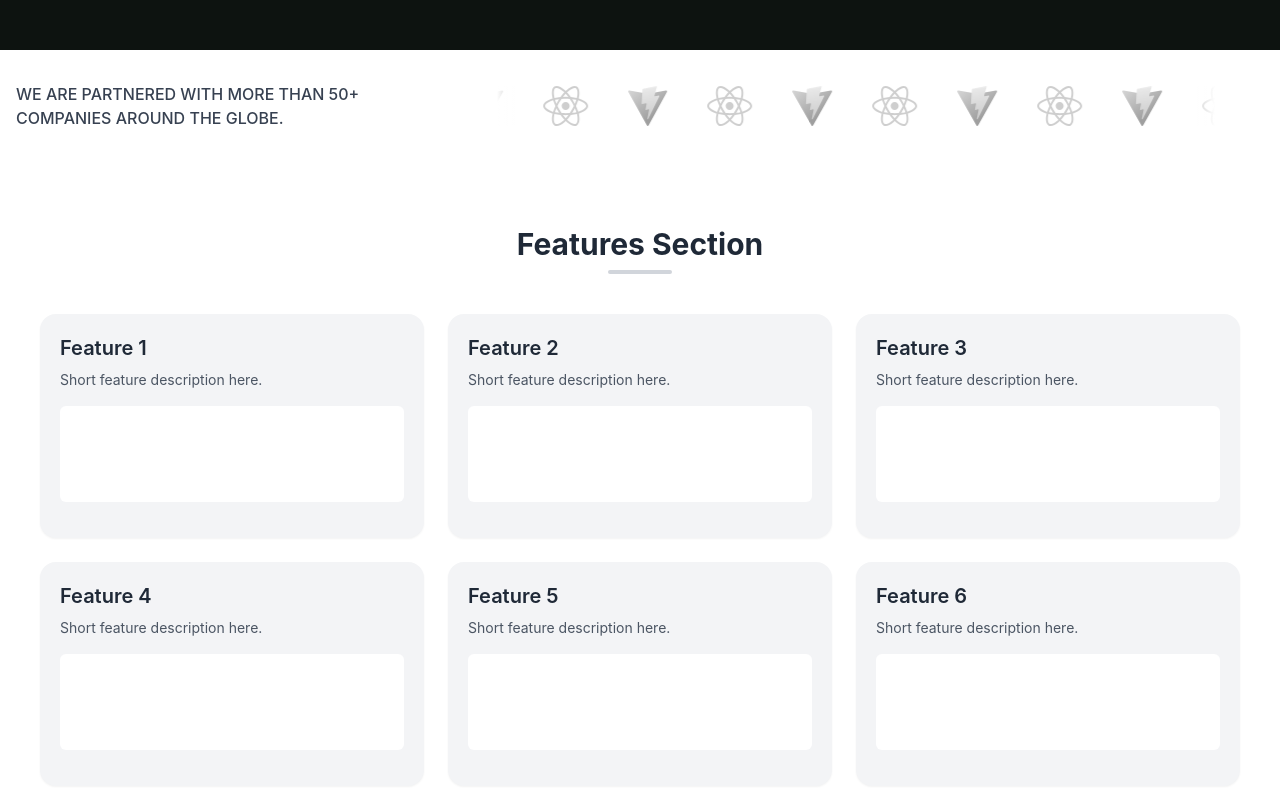
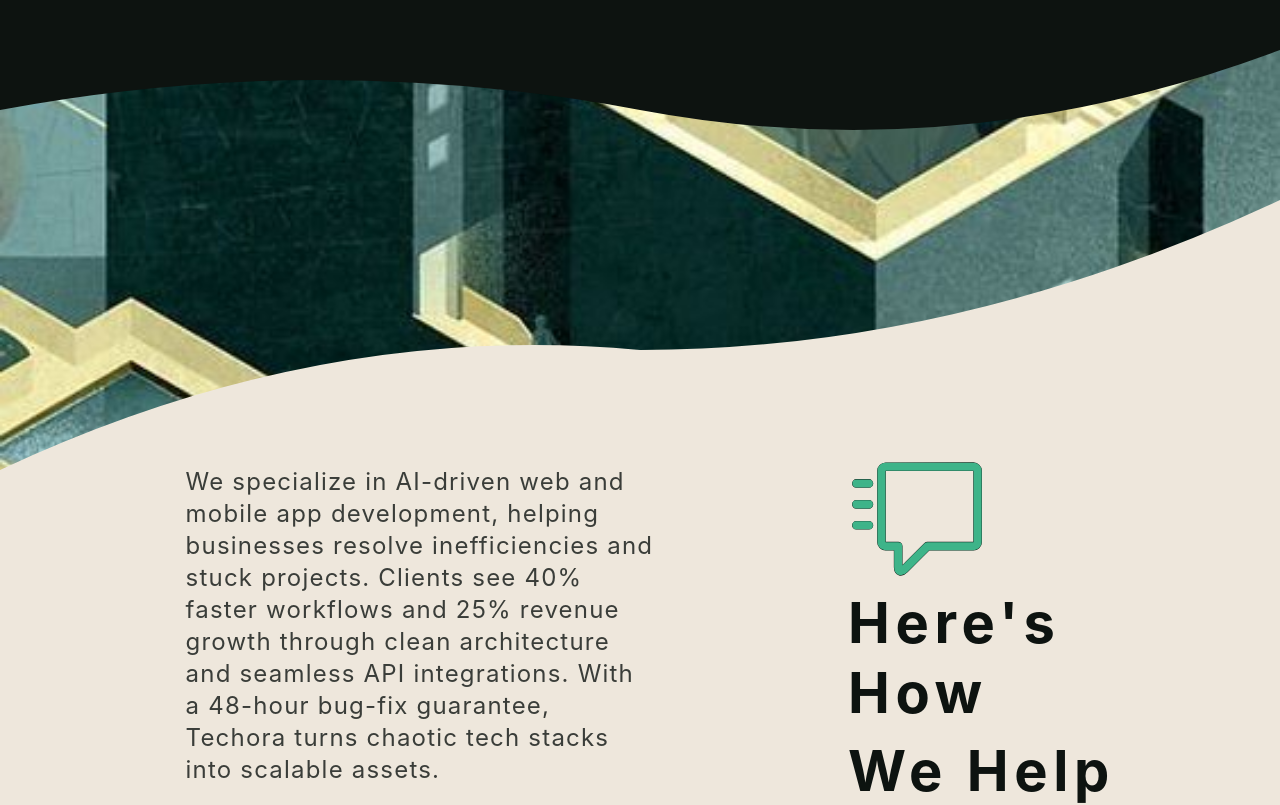
Before and after one commit to gloriouspurpoze/landingpage, a React (Vite) app: page / in a window 1280 px wide. Shown: the part 660-1465 px from the top of the page. Built offline with nearby package versions, Linux system fonts and the light colour scheme; a web font is replaced by a local one.

Commit message:
Adding How we help section  - Raw

```diff
--- a/src/App.jsx
+++ b/src/App.jsx
@@ -10,6 +10,9 @@ import PricingSection from "./components/Pricing";
 import FAQSection from "./components/Faq";
 import CTASection from "./components/CTA";
 import AnimatedHeadline from "./components/AnimatedHeadline";
+// import CircularImageSection from "./components/Hro";
+import WaveImage from "./components/WaveImage";
+import HowWeHelp from "./components/HowWeHelp";
 
 import gsap from 'gsap';
 import { useGSAP } from '@gsap/react';
@@ -22,9 +25,18 @@ const App = () => {
     <>
       <Navbar />
       <AnimatedHeadline />
+      <WaveImage />
+
+      <HowWeHelp />
+      <div className="relative ">
+
+      </div>
+
       {/* <Hero /> */}
+
+      {/* <CircularImageSection /> */}
       <Partners />
-    <FeaturesSection/>
+      <FeaturesSection />
       <LiveDemoAndIntegrations />
       <ReviewsSection />
       <PricingSection />
--- /dev/null
+++ b/src/components/HowWeHelp.jsx
@@ -0,0 +1,65 @@
+import { useEffect, useRef, useState } from "react";
+
+const phrases = ["Boost Sales", "Drive Growth", "Convert Visitors"];
+
+export default function HowWeHelp() {
+    const [text, setText] = useState("");
+    const [phraseIndex, setPhraseIndex] = useState(0);
+    const [charIndex, setCharIndex] = useState(0);
+    const [isDeleting, setIsDeleting] = useState(false);
+
+    useEffect(() => {
+        const currentPhrase = phrases[phraseIndex];
+        let timeout;
+
+        if (!isDeleting && charIndex < currentPhrase.length) {
+            timeout = setTimeout(() => {
+                setText(prev => prev + currentPhrase[charIndex]);
+                setCharIndex(charIndex + 1);
+            }, 100);
+        } else if (isDeleting && charIndex > 0) {
+            timeout = setTimeout(() => {
+                setText(currentPhrase.slice(0, charIndex - 1));
+                setCharIndex(charIndex - 1);
+            }, 50);
+        } else {
+            timeout = setTimeout(() => {
+                setIsDeleting(!isDeleting);
+                if (!isDeleting) {
+                    // pause before deleting
+                    setTimeout(() => setIsDeleting(true), 1000);
+                } else {
+                    setPhraseIndex((phraseIndex + 1) % phrases.length);
+                }
+            }, 800);
+        }
+
+        return () => clearTimeout(timeout);
+    }, [charIndex, isDeleting, phraseIndex]);
+
+    return (
+        <section className="w-full pt-[320px] bg-primary text-background px-6 lg:px-20 py-20 font-poppins">
+            <div className="max-w-7xl mx-auto flex flex-col lg:flex-row justify-between items-start gap-16">
+
+
+                {/* Left Side - Heading */}
+                <div className="lg:w-2/3 order-2 lg:order-2">
+                    <p className=" text-xl md:text-2xl md:pl-[15%] text-background/80 max-w-xl md:mt-4 text-left tracking-wider leading-relaxed">
+                        We specialize in AI-driven web and mobile app development, helping businesses resolve inefficiencies and stuck projects. Clients see 40% faster workflows and 25% revenue growth through clean architecture and seamless API integrations. With a 48-hour bug-fix guarantee, Techora turns chaotic tech stacks into scalable assets.
+                    </p>
+                </div>
+
+                {/* Right Side - Content */}
+                <div className="lg:w-1/3 flex flex-col gap-6 order-1 lg:order-2">
+                    <h1 className="text-[1.5rem] md:text-[3.5rem] font-sans font-bold text-4xl tracking-widest leading-tight text-left">
+                        <img src="media/help.svg" className="m-0" alt="" />
+                        <div className="mb-2">Here's How</div>
+                        <div className="mb-2">We Help</div>
+                    </h1>
+                </div>
+            </div>
+
+
+        </section>
+    );
+}
--- /dev/null
+++ b/src/components/WaveImage.jsx
@@ -0,0 +1,80 @@
+// export default function HeroImage() {
+//     return (
+//         <section className="w-full bg-background text-primary px-6 lg:px-20 py-20 font-poppins">
+//             <div className="max-w-7xl mx-auto flex flex-col lg:flex-row justify-between items-start gap-16">
+//                 {/* Left Side - Heading */}
+//                 <div className="lg:w-1/4">
+//                     LEFT SECTION
+//                 </div>
+
+//                 {/* Right Side - Image */}
+//                 <div className="lg:w-3/4 relative h-[60vh]">
+//                     {/* Define SVG clipPath just once */}
+//                     <svg width="0" height="0">
+//                         <defs>
+//                             <clipPath id="curvedHero" clipPathUnits="objectBoundingBox">
+//                                 <path d="
+//                                   M 0,0.06
+//                                   Q 0.03,0,0.25,0
+//                                   Q 0.29,0.06,0.93,0.07
+//                                   Q 1,0.12,0.99,0.77
+//                                   Q 0.93,0.82,0.70,0.81
+//                                   Q 0.61,0.84,0.59,0.98
+//                                   Q 0.53,1,0.06,1
+//                                   Q 0,0.94,0,0.74
+//                                   Q 0.07,0.69,0.17,0.69
+//                                   Q 0.21,0.65,0.23,0.57
+//                                   Q 0.07,0.47,0,0.44
+//                                   Z" />
+//                             </clipPath>
+//                         </defs>
+//                     </svg>
+
+//                     <div
+//                         className="w-full h-full"
+//                         style={{
+//                             backgroundImage: 'url(/media/hero-banner2.avif)',
+//                             backgroundSize: 'cover',
+//                             backgroundPosition: 'center',
+//                             clipPath: 'url(#curvedHero)',
+//                         }}
+//                     ></div>
+//                 </div>
+//             </div>
+//         </section>
+//     );
+// }
+
+export default function WaveImage() {
+    return (
+        <section className="w-full h-[10vh] bg-background text-primary font-poppins z-20">
+            {/* Define the double-wave clipPath */}
+            <svg width="0" height="0">
+                <defs>
+                    <clipPath id="doubleWave" clipPathUnits="objectBoundingBox">
+                        <path d="
+                            M0,0.1
+                            Q0.25,0,0.5,0.1
+                            Q0.75,0.2,1,0
+                            L1,0.25
+                            Q0.75,0.5,0.5,0.5
+                            Q0.25,0.45,0,0.7
+                            Z
+                        " />
+                    </clipPath>
+                </defs>
+            </svg>
+
+            {/* Hero Image section with double-wave clip */}
+            <div
+                className="w-full h-[60vh] lg:h-[75vh]" //h-[100%]
+                style={{
+                    backgroundImage: 'url(/media/hero-banner4.jpg)', // use your actual image path
+                    backgroundSize: 'cover',
+                    backgroundPosition: 'center',
+                    clipPath: 'url(#doubleWave)',
+                }}
+            />
+        </section>
+    );
+}
```
Also changed, not shown: public/media/help.svg (added), public/media/hero-banner4.jpg (added). Lines whose indentation alone changed are shown as unchanged.
